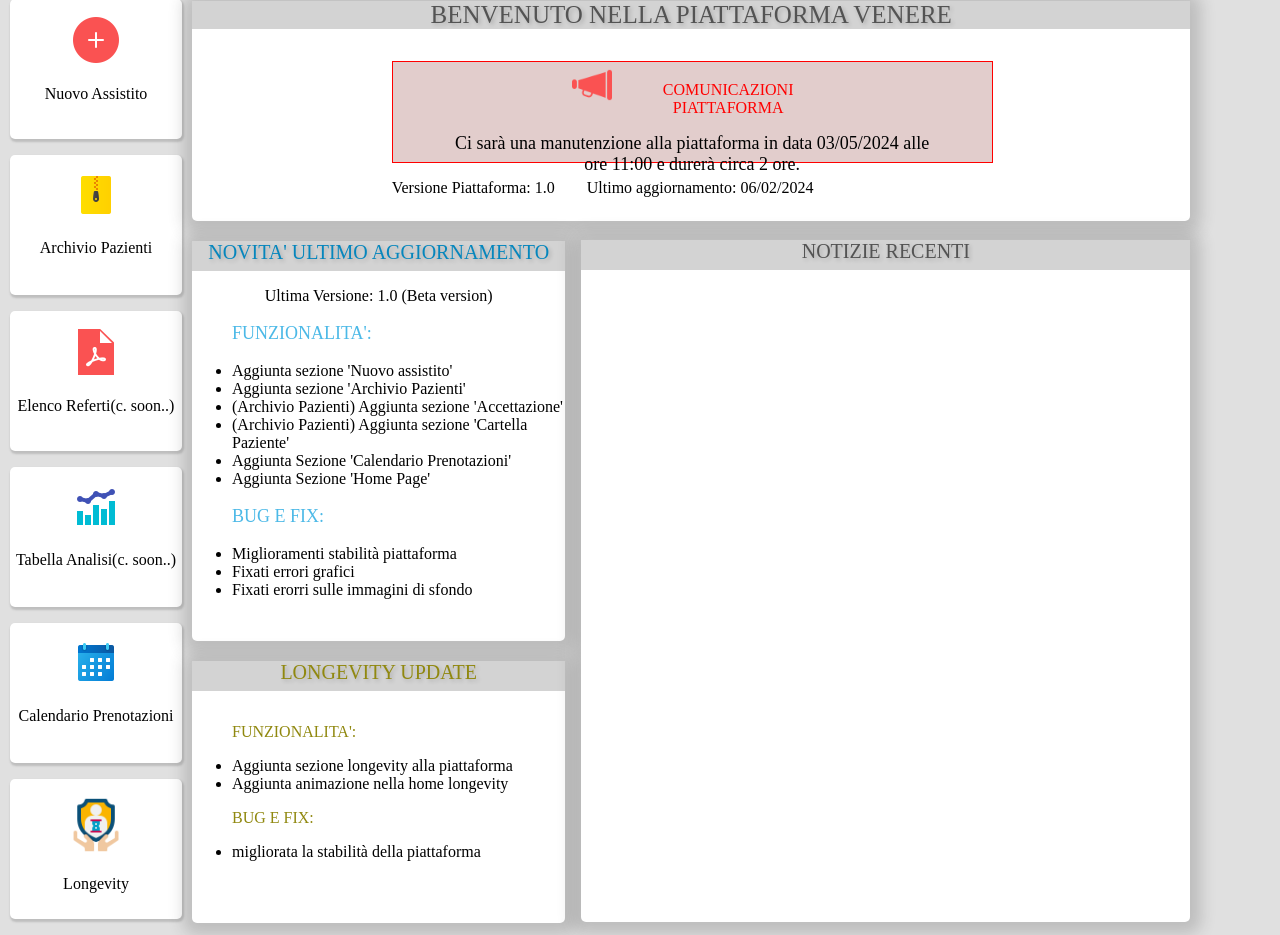
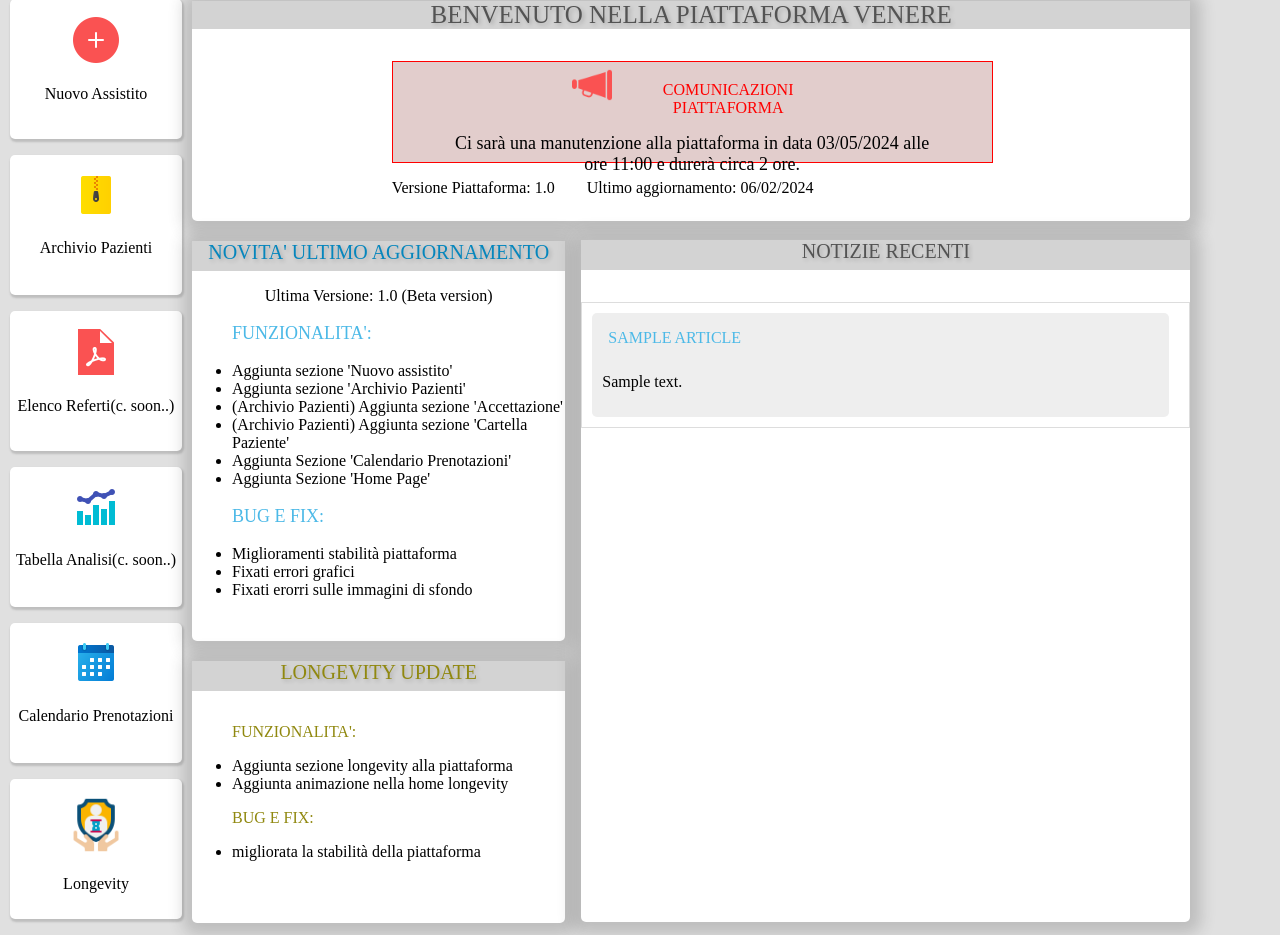
Before and after one commit to Vito290500/Prototipo-Venere, a Django app: page /Medico/Home_Page in a window 1280 px wide. Shown: the part 121-1056 px from the top of the page. Run offline with Django 4.2, Linux system fonts and the light colour scheme; data comes from the database, SQL or seed files in the repository; both versions use the stored data as it was after the commit; a database or web service that is not in the repository returns one stand-in record (values such as "Sample title"); data that the repository does not hold is empty.

Commit message:
added news section

```diff
--- a/section_medico/admin.py
+++ b/section_medico/admin.py
@@ -1,6 +1,8 @@
 from django.contrib import admin
 
 # Register your models here.
-from .models import Prenotazioni
+from .models import Prenotazioni, News, ApiKeys
 
 admin.site.register(Prenotazioni)
+admin.site.register(News)
+admin.site.register(ApiKeys)
--- a/section_medico/models.py
+++ b/section_medico/models.py
@@ -6,3 +6,19 @@ class Prenotazioni(models.Model):
     data = models.CharField(max_length=255)
     nome_prenotazione = models.CharField(max_length=255)
     orario_prenotazione = models.CharField(max_length=255)
+
+    def __str__(self):
+        return self.nome_prenotazione
+
+class News(models.Model):
+    title = models.CharField(max_length=255)
+    description = models.TextField()
+    url = models.URLField()
+
+    def __str__(self):
+        return self.title
+
+
+class ApiKeys(models.Model):
+    Api = models.CharField(max_length=500)
+    ApiKeys = models.CharField(max_length=500)
--- a/section_medico/static/style/css/homePageMedico.css
+++ b/section_medico/static/style/css/homePageMedico.css
@@ -191,7 +191,7 @@ body{
 }
 
 
-
+/* News Style */
 .news{
     width: 62%;
     background-color: white;
@@ -200,16 +200,63 @@ body{
     box-shadow: 1px 2px 15px 10px rgba(57, 57, 57, 0.2);
     height: 682px;
 }
-
 .news .title{
     margin-top: 0rem;
     font-size: 20px;
     height: 30px;
     text-align: center;
 }
+.news-container {
+    max-height: 600px;
+    overflow-y: auto;
+    border: 1px solid #ddd;
+}
+
+/* WebKit-based browsers (Chrome, Safari) */
+.news-container::-webkit-scrollbar {
+    width: 12px;
+}
+.news-container::-webkit-scrollbar-thumb {
+    background-color: #888;
+    border-radius: 6px;
+}
+.news-container::-webkit-scrollbar-track {
+    background-color: #ddd;
+}
 
 
-
+.news-content {
+    display: flex;
+    flex-direction: column;
+    gap: 10px;
+    padding: 10px;
+}
+.news-item {
+    display: none;
+    background-color: rgb(238, 238, 238);
+    border-radius: 5px;
+}
+.news-item a{
+    text-decoration: none;
+    color: black;
+}
+.news-item:hover{
+    background-color: #4CB9E7;
+    .news-title{
+        color: white;
+    }
+}
+.news-item:nth-child(-n+10) {
+    display: block;
+}
+.news-title{
+    color:#4CB9E7;
+    margin-left: 1rem;
+    text-transform: uppercase;
+}
+.news-content{
+    width: 95%;
+}
 
 
 
--- a/section_medico/templates/structure/homePageMedico.html
+++ b/section_medico/templates/structure/homePageMedico.html
@@ -124,6 +124,16 @@
                     <div class="news">
                         <p class="title">NOTIZIE RECENTI</p>
 
+                        <div class="news-container">
+                            <div class="news-content">
+                                {% for data in news_data %}
+                                    <div class="news-item"><a  href="{{ data.url }}" class="news-url">
+                                        <p class="news-title">{{ data.title }}</p>
+                                        <p class="news-content">{{ data.description }}</p>
+                                    </a></div>
+                                {% endfor %}
+                            </div>
+                        </div>
 
                     </div>
                 </div>
--- a/section_medico/views.py
+++ b/section_medico/views.py
@@ -3,19 +3,65 @@ from django.shortcuts import render
 from django.views import View
 from django.http import JsonResponse
 from django.shortcuts import get_object_or_404
+import requests
 
 from . import views
-from .models import Prenotazioni
+from .models import Prenotazioni, ApiKeys, News
+
+
+
 
 class LoginMedico(View):
     def get(self, request):
         return render(request, "structure/login_medico.html")
 
     def post(self, request):
+
+        api_key_instance = ApiKeys.objects.get(id=1)
+        api_key = api_key_instance.ApiKeys
+
+        url_api_instance = ApiKeys.objects.get(id=1)
+        news_api_url = url_api_instance.Api
+
+        params = {
+            'apiKey': api_key,
+        }
+
+        response = requests.get(news_api_url, params=params)
+
+        if response.status_code == 200:
+            news_data = response.json().get('articles', [])
+
+            return render(request, "structure/HomePageMedico.html", {'news_data': news_data})
+
+        else:
+            print(f"Error: {response.status_code}")
+            return render(request, "structure/HomePageMedico.html")
+
+
+
+def HomePageRendering(request):
+    api_key_instance = ApiKeys.objects.get(id=1)
+    api_key = api_key_instance.ApiKeys
+
+    url_api_instance = ApiKeys.objects.get(id=1)
+    news_api_url = url_api_instance.Api
+
+    params = {
+        'apiKey': api_key,
+    }
+
+    response = requests.get(news_api_url, params=params)
+
+    if response.status_code == 200:
+        news_data = response.json().get('articles', [])
+
+        return render(request, "structure/HomePageMedico.html", {'news_data': news_data})
+
+    else:
+        print(f"Error: {response.status_code}")
         return render(request, "structure/HomePageMedico.html")
 
-def HomePageRendering(request):
-    return render(request, "structure/HomePageMedico.html")
 
 def NuovoAssistito(request):
 
```
Also changed, not shown: db.sqlite3, section_medico/migrations/0002_news.py (added), section_medico/migrations/0003_apikeys.py (added).
